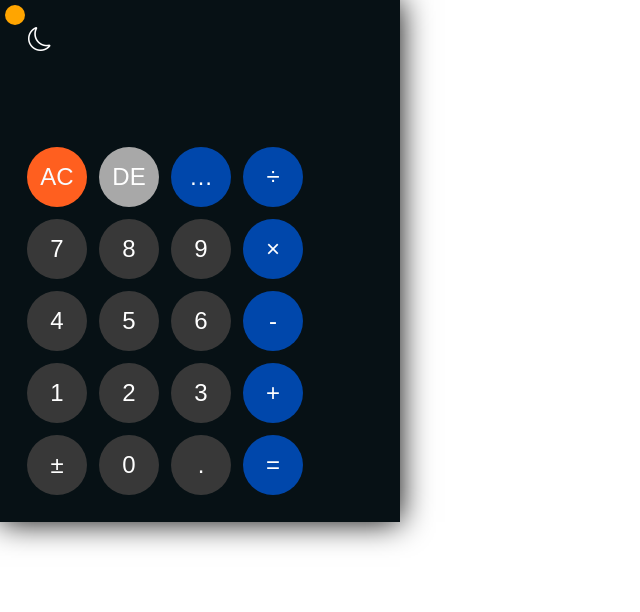
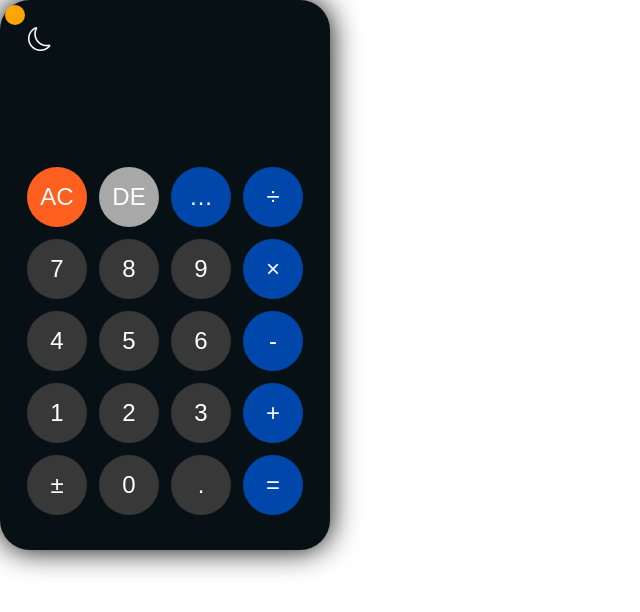
Before and after one commit to TannerAssenmacher/Calculator-Extension, a browser extension: page index.html in a window 1280 px wide. Shown: the whole page, without its empty margins (0-640 px from the left). Drawn offline with nearby package versions, Linux system fonts and the light colour scheme.

Commit message:
Changed Display Style

```diff
--- a/style.css
+++ b/style.css
@@ -35,7 +35,7 @@ body {
 }
 
 .container{
-    height: 100vh;
+    height: 110vh;
     width: 100vw;
     display: grid;
     place-items: center;
@@ -43,10 +43,11 @@ body {
 
 .calculator{
     position: relative;
-    height: auto;
-    width: auto;
+    height: 510px;
+    width: 290px;
     padding: 20px;
     box-shadow: 0 0 30px #000;
+    border-radius: 30px;
 }
 
 i {
@@ -63,7 +64,7 @@ i {
 .display-screen {
     min-height: 15vh;
     width: 305px;
-    height: 100px;
+    height: 140px;
 }
 
 #previous {
```
